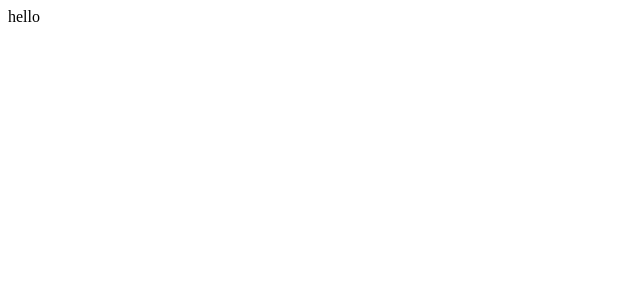
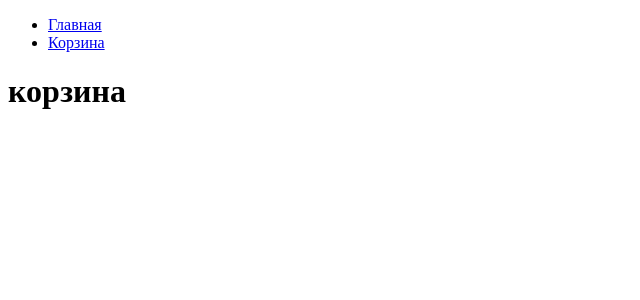
Before and after one commit to pilum08/ls-test, a Vue app: page / in a window 1280 px wide. Shown: the top 300 px of the page, without its empty margins (0-640 px from the left). Built offline with nearby package versions, Linux system fonts and the light colour scheme.

Commit message:
create topline

```diff
--- a/src/components/breadCrumbs/breadCrumbs.vue
+++ b/src/components/breadCrumbs/breadCrumbs.vue
@@ -0,0 +1,13 @@
+<template>
+    <nav class="breadcrumbs">
+        <ul class="breadcrumbs__list">
+            <li class="breadcrumbs__item">
+                <a class="breadcrumbs__link" href="#">Главная</a>
+            </li>
+             <li class="breadcrumbs__item">
+                <a class="breadcrumbs__link breadcrumbs__link--active" href="#">Корзина</a>
+            </li>
+        </ul>
+    </nav>
+</template>
+<style lang="scss" src="./breadCrumbs.scss" scoped></style>
--- /dev/null
+++ b/src/components/topline/index.js
@@ -0,0 +1 @@
+export { default as topline } from './topline'
--- /dev/null
+++ b/src/components/topline/topline.vue
@@ -0,0 +1,16 @@
+<template>
+    <breadCrumbs/>
+    <xTitle/>
+</template>
+
+<script>
+import { breadCrumbs } from '../breadCrumbs'
+import { xTitle } from '../xTitle'
+
+export default {
+  components: {
+    breadCrumbs,
+    xTitle
+  }
+}
+</script>
--- /dev/null
+++ b/src/components/xTitle/index.js
@@ -0,0 +1 @@
+export { default as xTitle } from './xTitle'
--- /dev/null
+++ b/src/components/xTitle/xTitle.vue
@@ -0,0 +1,9 @@
+<template>
+
+    <div class="title">
+        <h1 class="title__text">
+корзина
+        </h1>
+    </div>
+</template>
+<style lang="scss" src="./xTitle.scss" scoped></style>
--- a/src/feeds/feeds.vue
+++ b/src/feeds/feeds.vue
@@ -1,6 +1,12 @@
 <template>
-hello
+<topline/>
 </template>
 
 <script>
+import { topline } from '../components/topline'
+export default {
+  components: {
+    topline
+  }
+}
 </script>
```
Also changed, not shown: src/components/xTitle/xTitle.scss (added).
